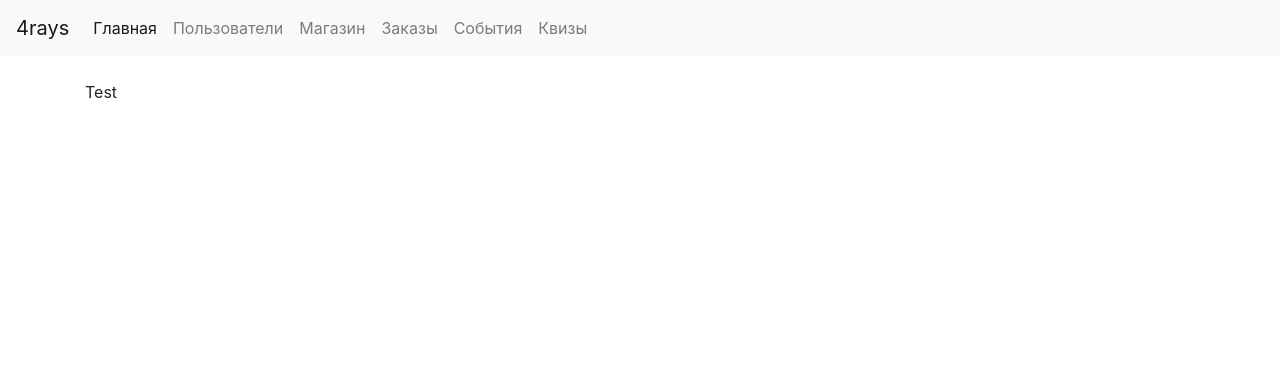
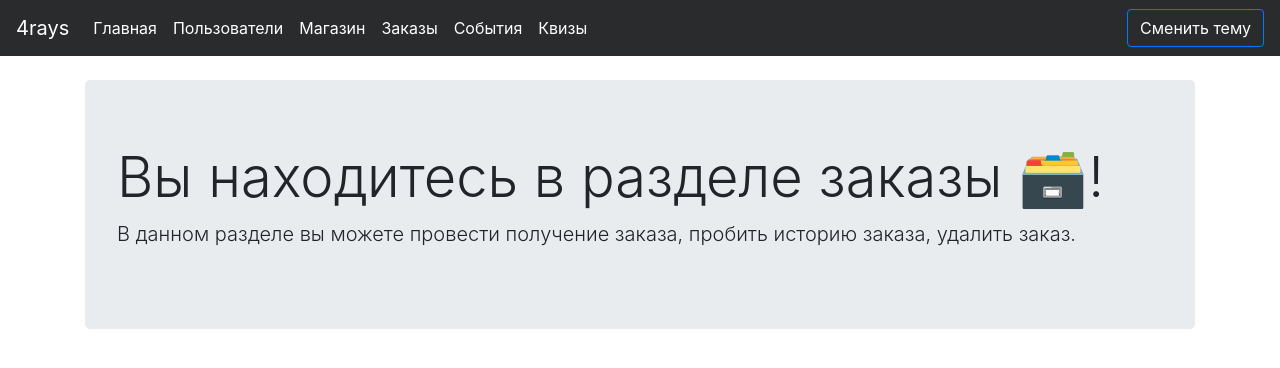
Before and after one commit to Oleg-Pashchenko/fine, a Flask app: page /admin/orders in a window 1280 px wide. Shown: the top 368 px of the page. Run offline with Flask 3, Linux system fonts and the light colour scheme; the visitor is signed in with stand-in values (Sample User, id 1); parts of the project's set-up code (start-up, migrations or seed data) failed here and were passed over; some libraries are stand-ins or nearby versions.

Commit message:
code is refactored!

```diff
--- a/web/main.py
+++ b/web/main.py
@@ -1,18 +1,17 @@
 from datetime import timedelta
-from flask import Flask, render_template
+from flask import Flask, redirect, flash, request
+from flask import session
 from web.routes.main import main_bp
 from web.routes.shop import shop_bp
 from web.routes.users import users_bp
 from web.routes.orders import orders_bp
 from web.routes.events import events_bp
 from web.routes.quizes import quizes_bp
-from web.utils import login_required
-from models import *
+from utils import dotenv_values
 
 app = Flask(__name__)
 app.config["PERMANENT_SESSION_LIFETIME"] = timedelta(minutes=60)
 app.secret_key = dotenv_values["FLASK_SECRET_KEY"]
-
 app.register_blueprint(main_bp, url_prefix="/")
 app.register_blueprint(shop_bp, url_prefix="/")
 app.register_blueprint(orders_bp, url_prefix="/")
@@ -20,5 +19,31 @@ app.register_blueprint(users_bp, url_prefix="/")
 app.register_blueprint(events_bp, url_prefix="/")
 app.register_blueprint(quizes_bp, url_prefix="/")
 
+
+@app.errorhandler(404)
+def page_not_found(e):
+    flash('Страницы не существует! Перенаправил вас в админ панель.', 'warning')
+    return redirect('/admin/dashboard')
+
+
+@app.route('/admin/changetheme')
+def change_theme():
+    theme = session.get('current_theme', 'white')
+    session['current_theme'] = 'black' if theme == 'white' else 'white'
+
+    # Store the referring URL in the session
+    session['referring_url'] = request.referrer
+
+    # Redirect to the referring URL
+    return redirect(session.get('referring_url', '/admin/dashboard'))
+
+
+@app.context_processor
+def inject_theme():
+    current_theme = session.get('current_theme', 'white')
+    cur_ses = {'current_theme': current_theme}
+    return cur_ses
+
+
 if __name__ == "__main__":
     app.run(host="0.0.0.0", port=8081, debug=True)
--- /dev/null
+++ b/web/static/white/styles.css
@@ -0,0 +1,12 @@
+.navbar {
+    background-color: #292b2c;
+}
+/* Ссылки в навбаре */
+.navbar a {
+    color: #ffffff;
+}
+
+/* Активная ссылка в навбаре */
+.navbar a.active {
+    color: #007bff;
+}
--- a/web/templates/admin/edit-item.html
+++ b/web/templates/admin/edit-item.html
@@ -13,7 +13,7 @@
     <p class="lead">В данном меню вы можете изменять название, цену, количество, а также изображение</p>
 </div>
 <form action="/admin/shop/edit-item?item_id={{item.id}}" method="post" enctype="multipart/form-data">
-     <img src="{{ url_for('uploaded_file', filename=item.image_url) }}" style="width: 250px; height: 250px;"
+     <img src="{{ url_for('shop.uploaded_file', filename=item.image_url) }}" style="width: 250px; height: 250px;"
                  class="center">
     <div class="input-group mb-3 mt-3">
         <div class="input-group-prepend">
--- a/web/templates/admin/orders.html
+++ b/web/templates/admin/orders.html
@@ -1,4 +1,9 @@
 {% extends "admin_base.html" %}
 {% block content %}
-<div>Test</div>
+<div class="jumbotron">
+    <h1 class="display-4">Вы находитесь в разделе заказы 🗃!</h1>
+    <p class="lead">В данном разделе вы можете провести получение заказа, пробить историю заказа, удалить заказ.</p>
+</div>
+
+
 {% endblock %}
--- a/web/templates/admin/shop.html
+++ b/web/templates/admin/shop.html
@@ -22,7 +22,7 @@
     {% for item in items %}
     <div class="col-12 col-md-4 mt-3">
         <div class="card rounded-20">
-            <img src="{{ url_for('uploaded_file', filename=item.image_url) }}" style="height: 250px;"
+            <img src="{{ url_for('shop.uploaded_file', filename=item.image_url) }}" style="height: 250px;"
                  class="card-img-top">
 
             <div class="card-body text-center">
--- a/web/templates/admin_base.html
+++ b/web/templates/admin_base.html
@@ -6,10 +6,11 @@
     <title>{% block title %}4rays | Админ панель{% endblock %}</title>
 
     <link rel="stylesheet" href="https://stackpath.bootstrapcdn.com/bootstrap/4.5.2/css/bootstrap.min.css">
+    <link rel="stylesheet" href="{{ url_for('static', filename=current_theme ~ '/styles.css') }}">
 </head>
 <body>
 
-<nav class="navbar navbar-expand-lg navbar-light bg-light">
+<nav class="navbar navbar-expand-lg">
     <a class="navbar-brand" href="/admin/dashboard">4rays</a>
     <button class="navbar-toggler" type="button" data-toggle="collapse" data-target="#navbarNav"
             aria-controls="navbarNav" aria-expanded="false" aria-label="Toggle navigation">
@@ -36,12 +37,28 @@
             <li class="nav-item">
                 <a class="nav-link" href="/admin/quizes">Квизы</a>
             </li>
+
+        </ul>
+
+        <ul class="navbar-nav ml-auto">
+            <li class="nav-item">
+                <a class="btn btn-outline-primary" href="/admin/changetheme">Сменить тему</a>
+            </li>
         </ul>
     </div>
 </nav>
 
 <div class="container">
     <br/>
+    {% with messages = get_flashed_messages(with_categories=true) %}
+    {% if messages %}
+    {% for category, message in messages %}
+    <div class="alert alert-{{ category }}" role="alert">
+        {{ message }}
+    </div>
+    {% endfor %}
+    {% endif %}
+    {% endwith %}
     {% block content %}{% endblock %}
     <br/>
     <br/>
```
Also changed, not shown: web/static/black/styles.css (added, +38 -0 lines), web/templates/admin/order.html (added, +10 -0 lines), web/templates/admin/user.html (added, +10 -0 lines), web/routes/main.py (line endings or trailing spaces).
